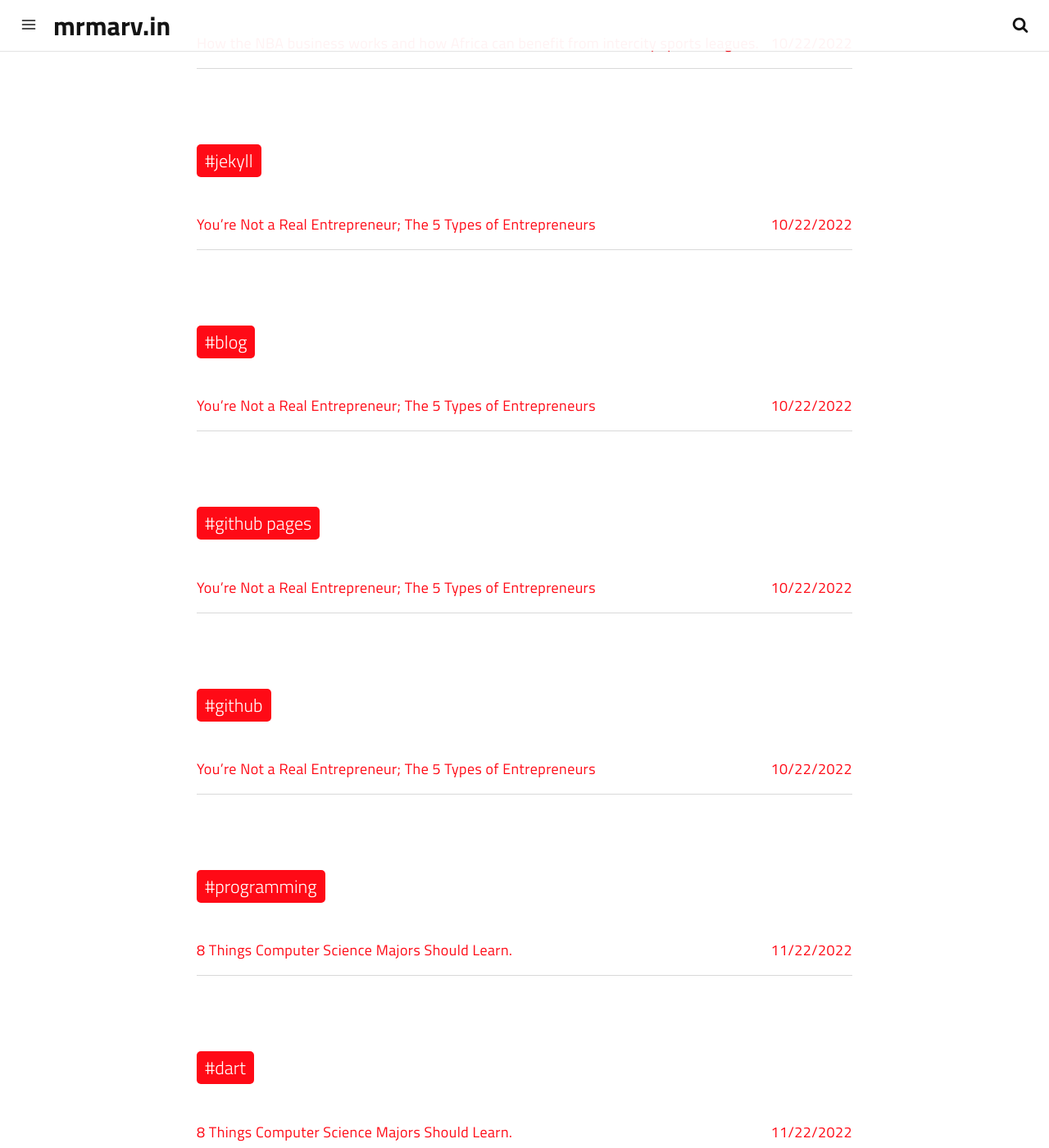
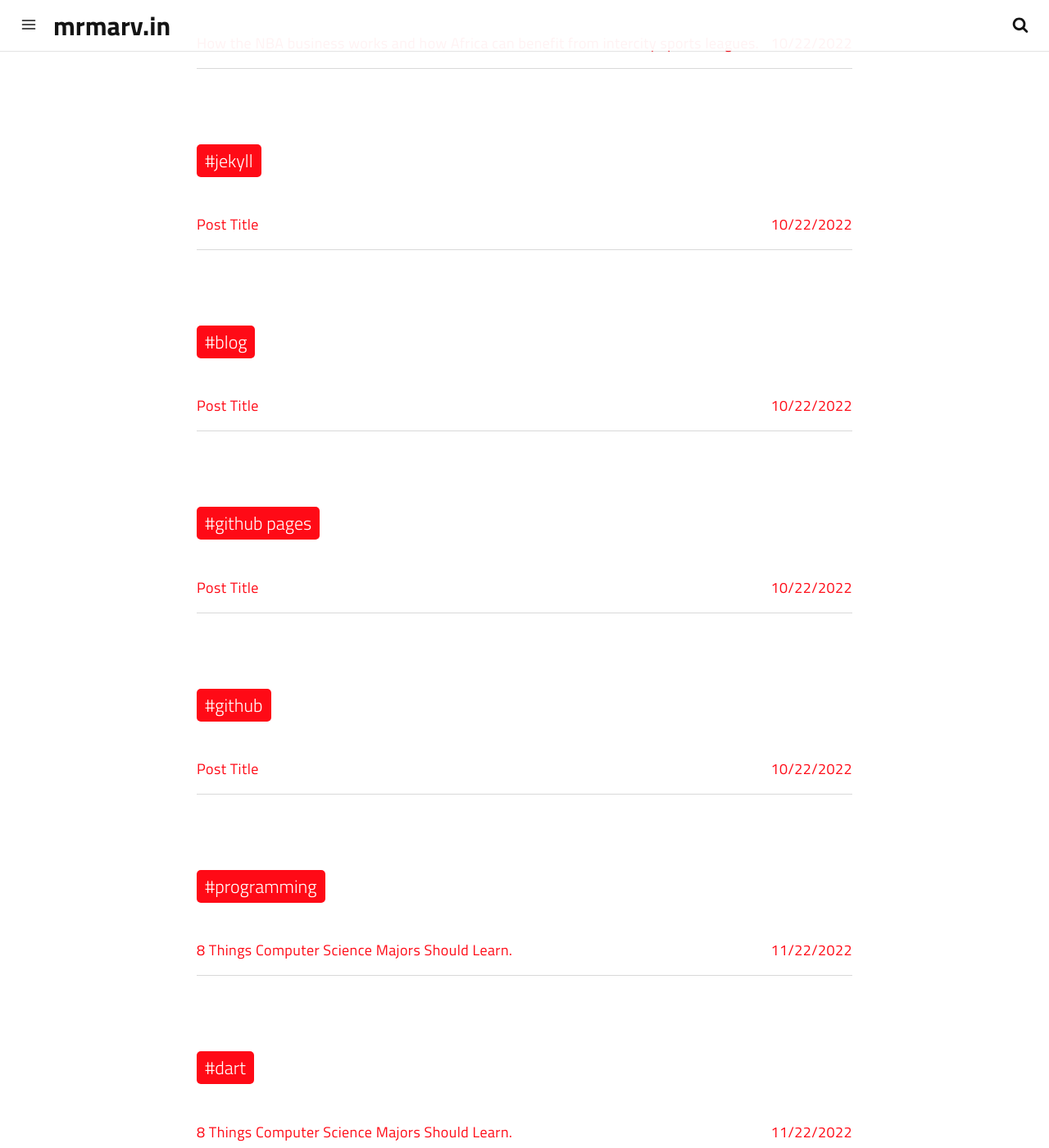
Before and after one commit to marv0/marv0.github.io, a Jekyll site: the page built from tags.html, in a window 1280 px wide and 1400 px high, scrolled down 843 px. Shown: the whole window at 82% size. Built offline with Jekyll 4.4.1, drawn with Linux system fonts in a browser that asks for light colours; a script that is not in the unit is left out.

Commit message:
Update 2022-10-22-post-title-2.md

```diff
--- a/_posts/2022-10-22-post-title-2.md
+++ b/_posts/2022-10-22-post-title-2.md
@@ -1,7 +1,7 @@
 ---
 date: 2022-10-22 12:26:40
 layout: post
-title: You’re Not a Real Entrepreneur; The 5 Types of Entrepreneurs
+title: Post Title
 subtitle: Lorem ipsum dolor sit amet, consectetur adipisicing elit.
 description: Lorem ipsum dolor sit amet, consectetur adipisicing elit, sed do eiusmod tempor incididunt ut labore et dolore magna aliqua.
 image: https://res.cloudinary.com/dm7h7e8xj/image/upload/c_scale,w_380/v1559820489/js-code_n83m7a.jpg
```
